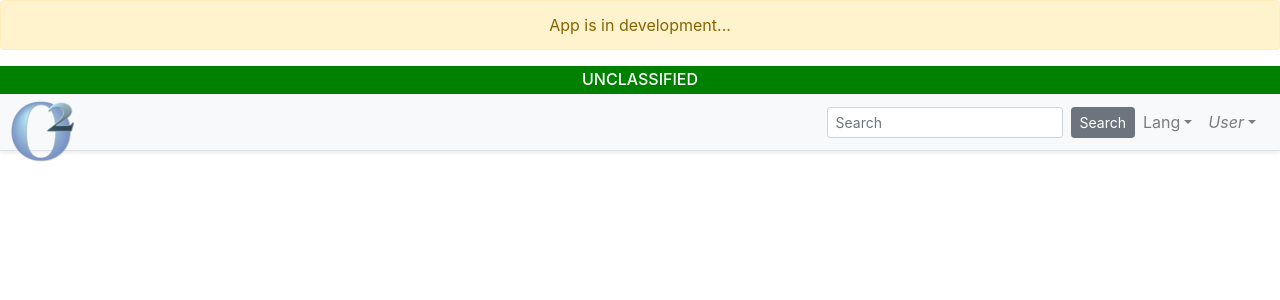
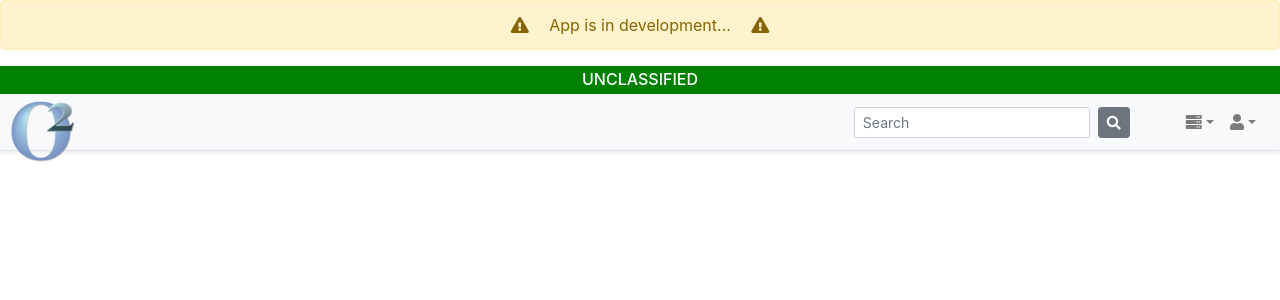
Before and after one commit to ossimlabs/omar-ui-proto, a Vue app in the folder client/: page / in a window 1280 px wide. Shown: the top 300 px of the page. Built offline with nearby package versions, Linux system fonts and the light colour scheme; the HTML template or start-up script is replaced by a standard one.

Commit message:
bootstrap is active and working.  Made a  few small components. Working on layout options.

```diff
--- a/client/package.json
+++ b/client/package.json
@@ -14,6 +14,7 @@
     "build": "node build/build.js"
   },
   "dependencies": {
+    "@fortawesome/fontawesome-free": "^5.8.2",
     "bootstrap": "^4.3.1",
     "bootstrap-vue": "^2.0.0-rc.28",
     "vue": "^2.6.10",
--- a/client/src/App.vue
+++ b/client/src/App.vue
@@ -1,8 +1,12 @@
 <template>
   <div id="app">
-    <b-alert show variant="warning" class="text-center">App is in development...</b-alert>
+    <b-alert show variant="warning" class="text-center">
+      <i class="fas fa-exclamation-triangle mr-3"></i>
+      App is in development...
+      <i class="fas fa-exclamation-triangle ml-3"></i>
+    </b-alert>
 
-    <top-nav></top-nav>
+    <Top-Nav></Top-Nav>
     <router-view/>
   </div>
 </template>
--- a/client/src/components/TopNav/TopNav.vue
+++ b/client/src/components/TopNav/TopNav.vue
@@ -1,6 +1,6 @@
 <template>
   <div class="sticky-top">
-    <security-banner :security-classification=securityClassification></security-banner>
+    <SecurityBanner :security-classification=securityClassification></SecurityBanner>
     <b-navbar type="light" variant="light" class="border-bottom shadow-sm">
       <b-navbar-brand class="custom-brand" to="#">
         <img
@@ -9,22 +9,24 @@
       </b-navbar-brand>
 
       <b-navbar-nav class="ml-auto">
-        <b-nav-form>
+        <b-nav-form class="mr-5">
           <b-form-input size="sm" class="mr-sm-2" placeholder="Search"></b-form-input>
-          <b-button size="sm" class="my-2 my-sm-0" type="submit">Search</b-button>
+          <b-button size="sm" class="my-2 my-sm-0" type="submit">
+            <i class="fas fa-search"></i>
+          </b-button>
         </b-nav-form>
 
-        <b-nav-item-dropdown text="Lang" right>
-          <b-dropdown-item href="#">EN</b-dropdown-item>
-          <b-dropdown-item href="#">ES</b-dropdown-item>
-          <b-dropdown-item href="#">RU</b-dropdown-item>
-          <b-dropdown-item href="#">FA</b-dropdown-item>
+        <b-nav-item-dropdown right>
+          <!-- Using 'button-content' slot -->
+          <template slot="button-content"><i class="fas fa-server"></i></template>
+          <b-dropdown-item href="#">Preferences</b-dropdown-item>
+          <b-dropdown-item href="#">Sign Out</b-dropdown-item>
         </b-nav-item-dropdown>
 
         <b-nav-item-dropdown right>
           <!-- Using 'button-content' slot -->
-          <template slot="button-content"><em>User</em></template>
-          <b-dropdown-item href="#">Profile</b-dropdown-item>
+          <template slot="button-content"><i class="fas fa-user"></i></template>
+          <b-dropdown-item href="#">Preferences</b-dropdown-item>
           <b-dropdown-item href="#">Sign Out</b-dropdown-item>
         </b-nav-item-dropdown>
       </b-navbar-nav>
--- a/client/src/main.js
+++ b/client/src/main.js
@@ -10,8 +10,13 @@ import BootstrapVue from 'bootstrap-vue'
 import 'bootstrap/dist/css/bootstrap.css'
 import 'bootstrap-vue/dist/bootstrap-vue.css'
 
+import '@fortawesome/fontawesome-free/css/all.css' // Ensure you are using css-loader
+
+
 Vue.config.productionTip = false
-Vue.use(BootstrapVue)
+Vue.use(BootstrapVue, {
+  iconfont: 'fa'
+})
 
 /* eslint-disable no-new */
 new Vue({
```
Also changed, not shown: 1 other file (tests, documents, lock files or other folders).
